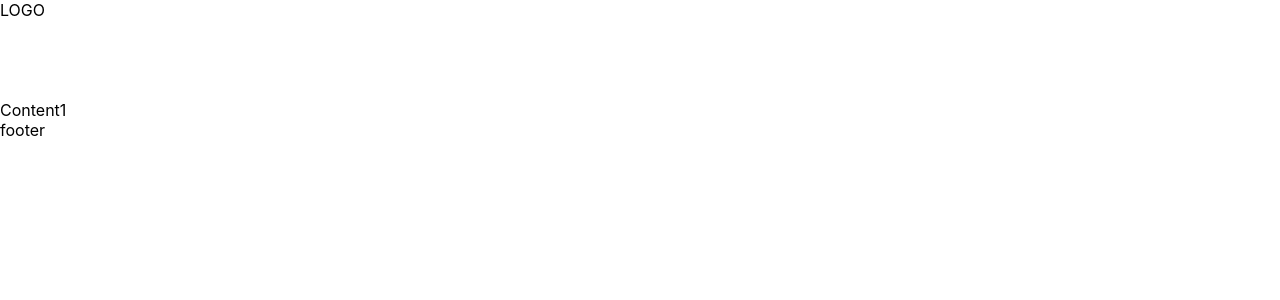
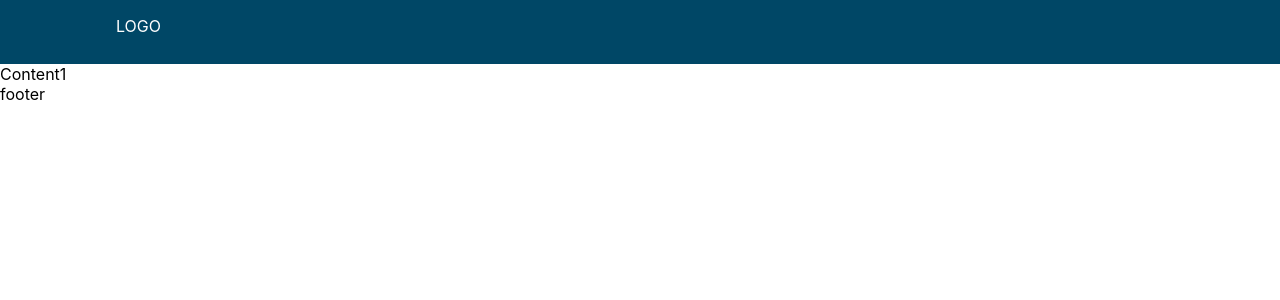
Before and after one commit to PathompongPA/react-simple-responsive, a React (Create React App) app: page / in a window 1280 px wide. Shown: the top 300 px of the page. Built offline with nearby package versions, Linux system fonts and the light colour scheme.

Commit message:
fix : css navbar ( 1080 px )

```diff
--- a/src/component/navbar/navbar.css
+++ b/src/component/navbar/navbar.css
@@ -5,6 +5,51 @@
   transition-duration: 0.3s;
   animation: fadeIn ease-in 0.5s;
 }
+
+@media screen and (min-width: 769px) {
+  li {
+    list-style-type: none;
+    padding: 1rem 2rem 1rem 2rem;
+  }
+  li:active {
+  }
+  #box-navbar {
+    display: flex;
+    height: 4rem;
+    justify-content: center;
+    background-color: rgb(0, 71, 102);
+    #box-title {
+      width: 1080px;
+      display: grid;
+      grid-template-columns: 60% 40%;
+      #box-title-left {
+        #title-logo {
+          padding: 1rem;
+          color: white;
+        }
+        #title-logo:active {
+        }
+        #box-menu {
+          display: none;
+          .box-hamburger-menu {
+            .bar1,
+            .bar2,
+            .bar3 {
+            }
+          }
+        }
+        #box-menu:active {
+        }
+      }
+      #box-title-right {
+        color: white;
+        display: flex;
+        justify-content: flex-end;
+      }
+    }
+  }
+}
+
 @media screen and (max-width: 768px) {
   li {
     list-style-type: none;
--- a/src/component/navbar/navbar.js
+++ b/src/component/navbar/navbar.js
@@ -39,24 +39,16 @@ export default function Navbar() {
           </div>
         </div>
         <div id="box-title-right" ref={boxMenu}>
-          <li id="title-home" className="title-sub-menu" onClick={goto(home)}>
+          <li id="title-home" onClick={goto(home)}>
             home
           </li>
-          <li
-            id="title-product"
-            className="title-sub-menu"
-            onClick={goto(product)}
-          >
+          <li id="title-product" onClick={goto(product)}>
             product
           </li>
-          <li id="title-about" className="title-sub-menu" onClick={goto(about)}>
+          <li id="title-about" onClick={goto(about)}>
             about
           </li>
-          <li
-            id="title-contact"
-            className="title-sub-menu"
-            onClick={goto(contact)}
-          >
+          <li id="title-contact" onClick={goto(contact)}>
             contact
           </li>
         </div>
```
